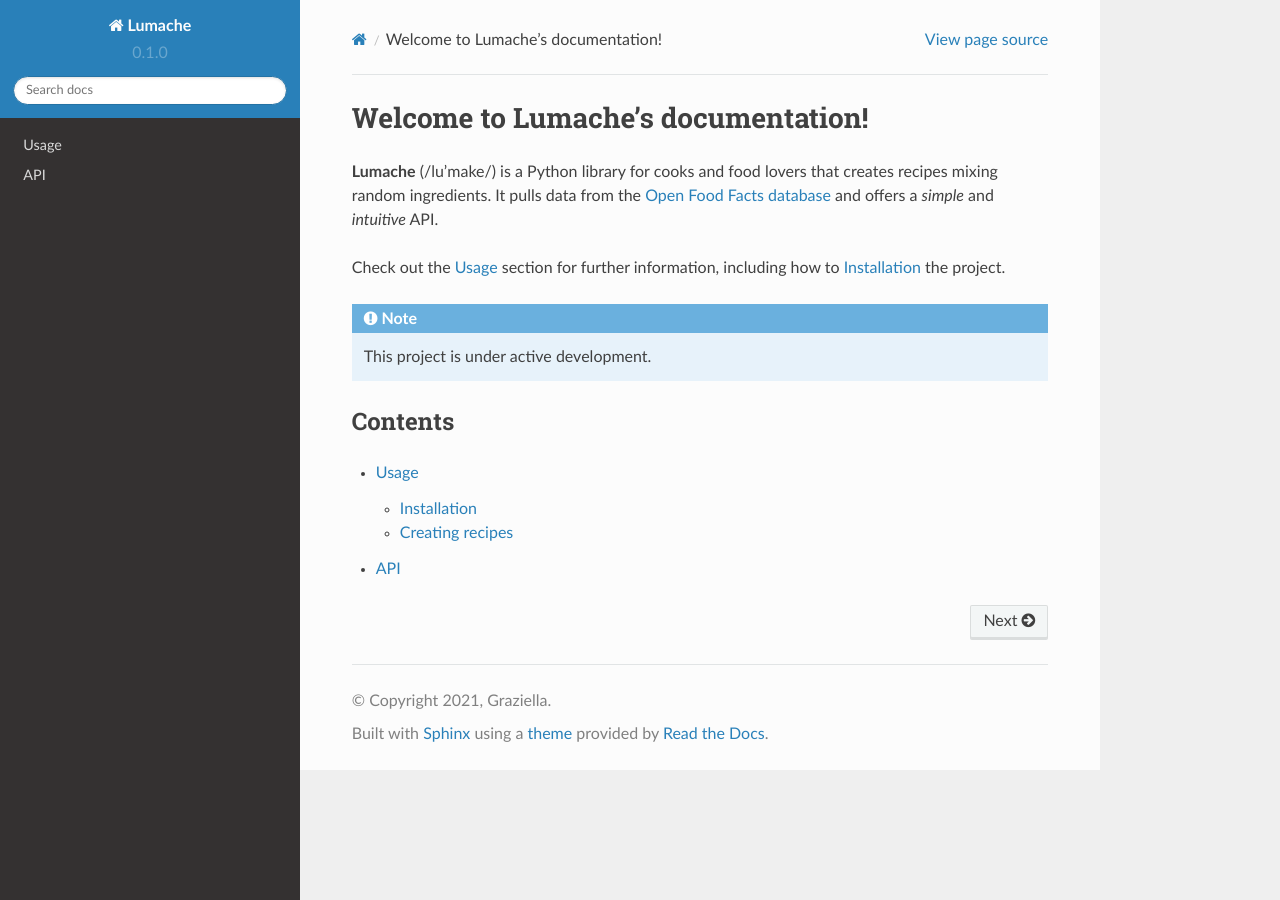
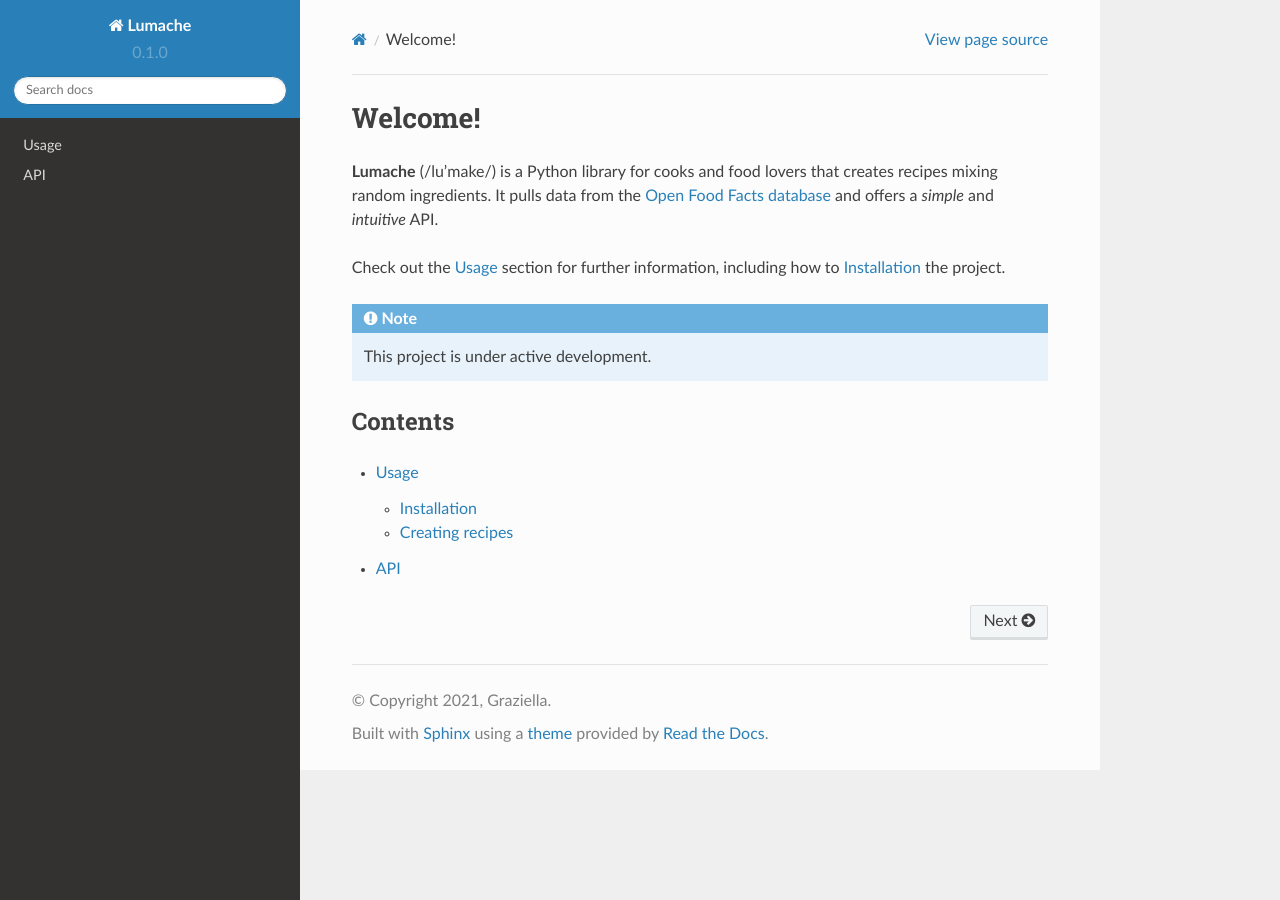
Before and after one commit to haohaoalt/hao_read_book, a Sphinx documentation site: the page built from docs/source/index.rst, in a window 1280 px wide. Built offline with Sphinx 7.4.7 and the Read the Docs theme 2.0.0, drawn with Linux system fonts in a browser that asks for light colours.

Commit message:
Update index.rst

```diff
--- a/docs/source/index.rst
+++ b/docs/source/index.rst
@@ -1,4 +1,4 @@
-Welcome to Lumache's documentation!
+Welcome!
 ===================================
 
 **Lumache** (/lu'make/) is a Python library for cooks and food lovers
```
